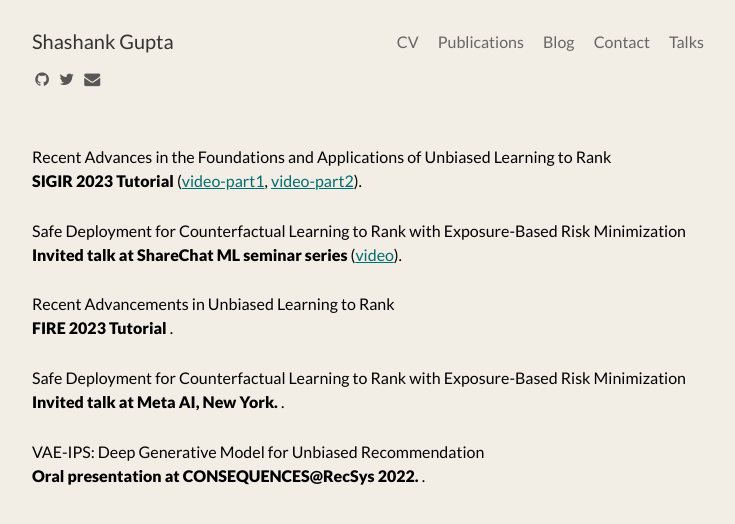
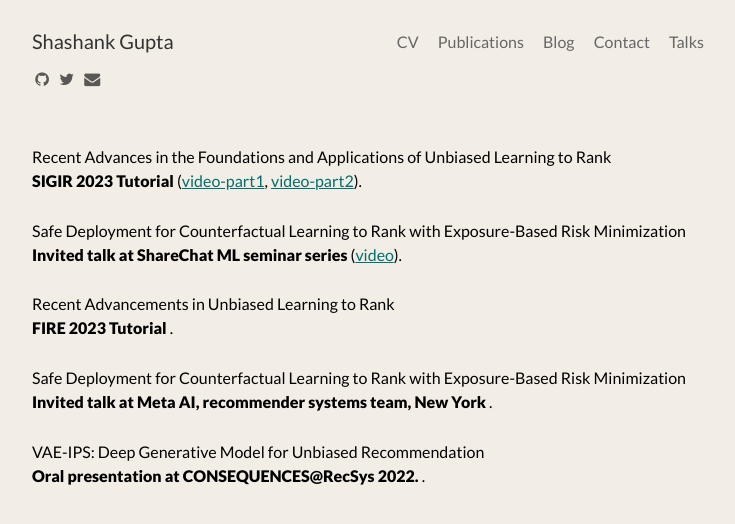
Before and after one commit to shashankg7/shashankg7.github.io, a Jekyll site: the page built from talks.md, in a window 1280 px wide. Shown: the top 524 px of the page, without its empty margins (272-1007 px from the left). Built offline with Jekyll 4.4.1, drawn with Linux system fonts in a browser that asks for light colours; nearby versions of some CDN libraries.

Commit message:
Update talks.md

```diff
--- a/talks.md
+++ b/talks.md
@@ -13,7 +13,7 @@
 <b>FIRE 2023 Tutorial </b>.
 
 Safe Deployment for Counterfactual Learning to Rank with Exposure-Based Risk Minimization <br>
-<b>Invited talk at Meta AI, New York. </b>.
+<b>Invited talk at Meta AI, recommender systems team, New York </b>.
 
 VAE-IPS: Deep Generative Model for Unbiased Recommendation <br>
 <b>Oral presentation at CONSEQUENCES@RecSys 2022. </b>.
```
